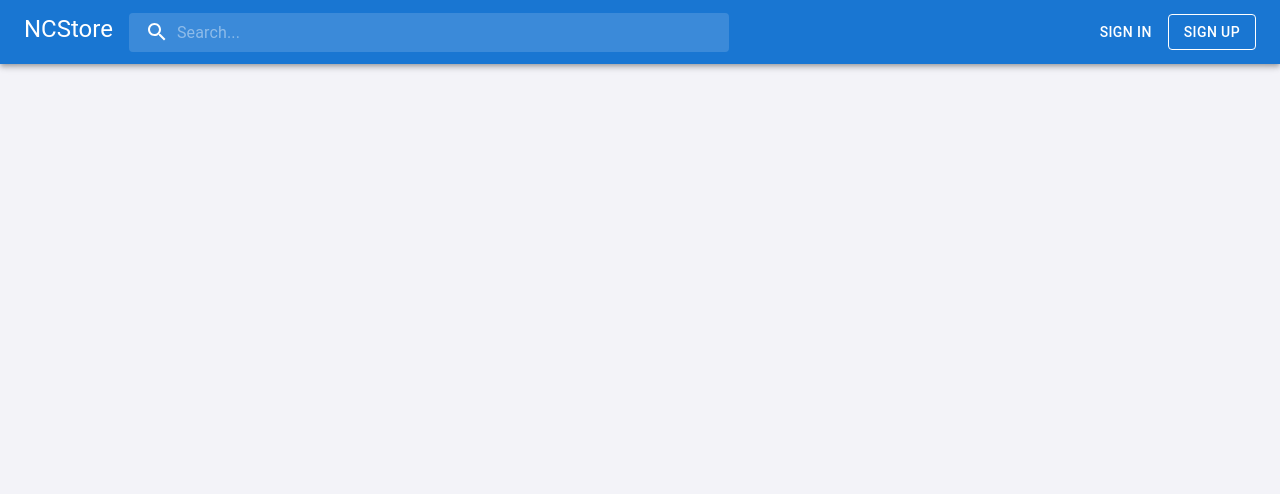
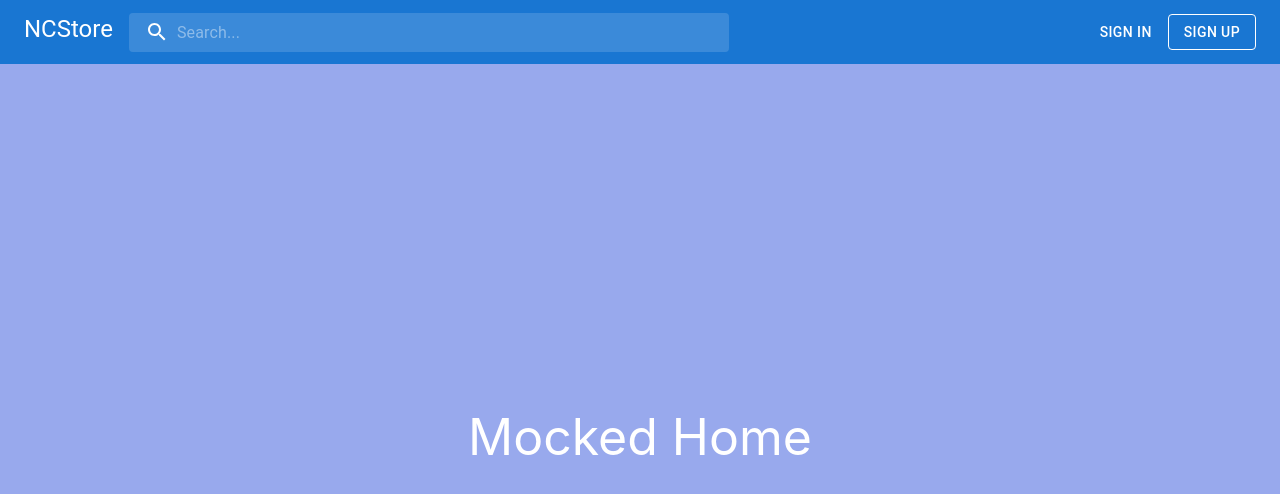
Before and after one commit to MrBattary/ncstore-front, a React (Create React App) app: page / in a window 1280 px wide. Shown: the top 494 px of the page. Built offline with nearby package versions, Linux system fonts and the light colour scheme.

Commit message:
NS-114 Added mocked home page

```diff
--- /dev/null
+++ b/src/elements/pages/home/Home.tsx
@@ -0,0 +1,17 @@
+import React from 'react';
+
+import './style.css';
+
+type homeProps = {};
+
+const Home: React.FC<homeProps> = () => {
+    return (
+        <>
+            <div className='home'>
+                <label className='home__label'>Mocked Home</label>
+            </div>
+        </>
+    );
+};
+
+export default Home;
--- /dev/null
+++ b/src/elements/pages/home/style.css
@@ -0,0 +1,17 @@
+.home {
+    display: flex;
+    align-items: center;
+    justify-content: center;
+    width: 100%;
+    height: 93.5vh;
+    margin: 0;
+    padding: 0;
+    background-color: #98a9ed;
+}
+
+.home__label {
+    margin: 0;
+    padding: 0;
+    color: #fff;
+    font-size: 50px;
+}
--- a/src/index.tsx
+++ b/src/index.tsx
@@ -1,11 +1,12 @@
 import React from 'react';
 import ReactDOM from 'react-dom';
-import { BrowserRouter, Switch } from 'react-router-dom';
+import { BrowserRouter, Route, Switch } from 'react-router-dom';
 import { Provider } from 'react-redux';
 
 import store from './store/store';
 
 import MainLayout from './elements/layouts/MainLayout';
+import Home from './elements/pages/home/Home';
 
 import './index.css';
 
@@ -13,7 +14,9 @@ ReactDOM.render(
     <Provider store={store}>
         <MainLayout>
             <BrowserRouter>
-                <Switch />
+                <Switch>
+                    <Route exact path='/' component={Home} />
+                </Switch>
             </BrowserRouter>
         </MainLayout>
     </Provider>,
```
Also changed, not shown: src/elements/pages/README.md (deleted).
